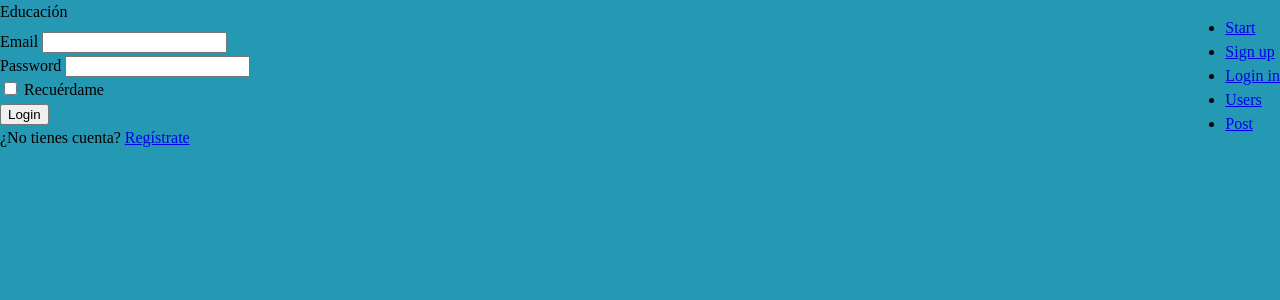
After one commit to migo8591/blog_j4, a Flask app: page /login in a window 1280 px wide. The commit adds this page. Shown: the top 300 px of the page. Run offline with Flask 3, Linux system fonts and the light colour scheme.

Commit message:
It implements template html of login

```diff
--- a/app/auth/forms.py
+++ b/app/auth/forms.py
@@ -1,5 +1,5 @@
 from flask_wtf import FlaskForm
-from wtforms import StringField, SubmitField, PasswordField, TextAreaField
+from wtforms import StringField, SubmitField, PasswordField, BooleanField
 from wtforms.validators import DataRequired, Email, Length
 
 
@@ -8,3 +8,9 @@ class SignupForm(FlaskForm):
     password = PasswordField('Password', validators=[DataRequired(), Length(min=8)])
     email = StringField('Email', validators=[DataRequired(), Email()])
     submit = SubmitField('Registrar')
+
+class LoginForm(FlaskForm):
+    email = StringField('Email', validators=[DataRequired()])
+    password = PasswordField('Password', validators=[DataRequired()])
+    remember_me = BooleanField('Recuérdame')
+    submit = SubmitField('Login')
--- a/app/auth/routes.py
+++ b/app/auth/routes.py
@@ -1,6 +1,6 @@
 from flask import Flask,url_for,render_template, request, redirect, flash
 from . import auth_bp
-from .forms import SignupForm
+from .forms import SignupForm, LoginForm
 from models import Users
 from extensions import db
 
@@ -17,5 +17,15 @@ def show_signup_form():
         form.email.data=""
         form.password.data=""
         flash("User added successfully")
-        return redirect(url_for("public.index"))
+        return redirect(url_for("auth.login"))
     return render_template("auth/signup_form.html", form=form)
+
+@auth_bp.route('/login', methods=['GET', 'POST'])
+def login():
+    form = LoginForm()
+    if form.validate_on_submit():
+        user=form.email.data
+        password=form.password.data
+        print(f"{user} y {password}")
+        return redirect(url_for('public.index'))
+    return render_template('auth/login_form.html', form=form)
--- /dev/null
+++ b/app/auth/templates/auth/login_form.html
@@ -0,0 +1,30 @@
+{% extends "base_template.html" %}
+
+{% block title %}Login{% endblock %}
+
+{% block content %}
+    <div>
+        <form action="" method="post" novalidate>
+            {{ form.hidden_tag() }}
+            <div>
+                {{ form.email.label }}
+                {{ form.email }}<br>
+                {% for error in form.email.errors %}
+                <span style="color: red;">{{ error }}</span>
+                {% endfor %}
+            </div>
+            <div>
+                {{ form.password.label }}
+                {{ form.password }}<br>
+                {% for error in form.password.errors %}
+                <span style="color: red;">{{ error }}</span>
+                {% endfor %}
+            </div>
+            <div>{{ form.remember_me() }} {{ form.remember_me.label }}</div>
+            <div>
+                {{ form.submit() }}
+            </div>
+        </form>
+    </div>
+    <div>¿No tienes cuenta? <a href="{{ url_for('auth.show_signup_form') }}">Regístrate</a></div>
+{% endblock %}
--- a/app/templates/navbar.html
+++ b/app/templates/navbar.html
@@ -4,6 +4,7 @@
         <ul>
             <li><a href="{{url_for('public.index')}}">Start</a></li>
             <li><a href="{{url_for('auth.show_signup_form')}}">Sign up</a></li>
+            <li><a href="{{url_for('auth.login')}}">Login in</a></li>
             <li><a href="{{url_for('admin.usuarios')}}">Users</a></li>
             <li><a href="{{url_for('admin.post_form')}}">Post</a></li>
 
```
